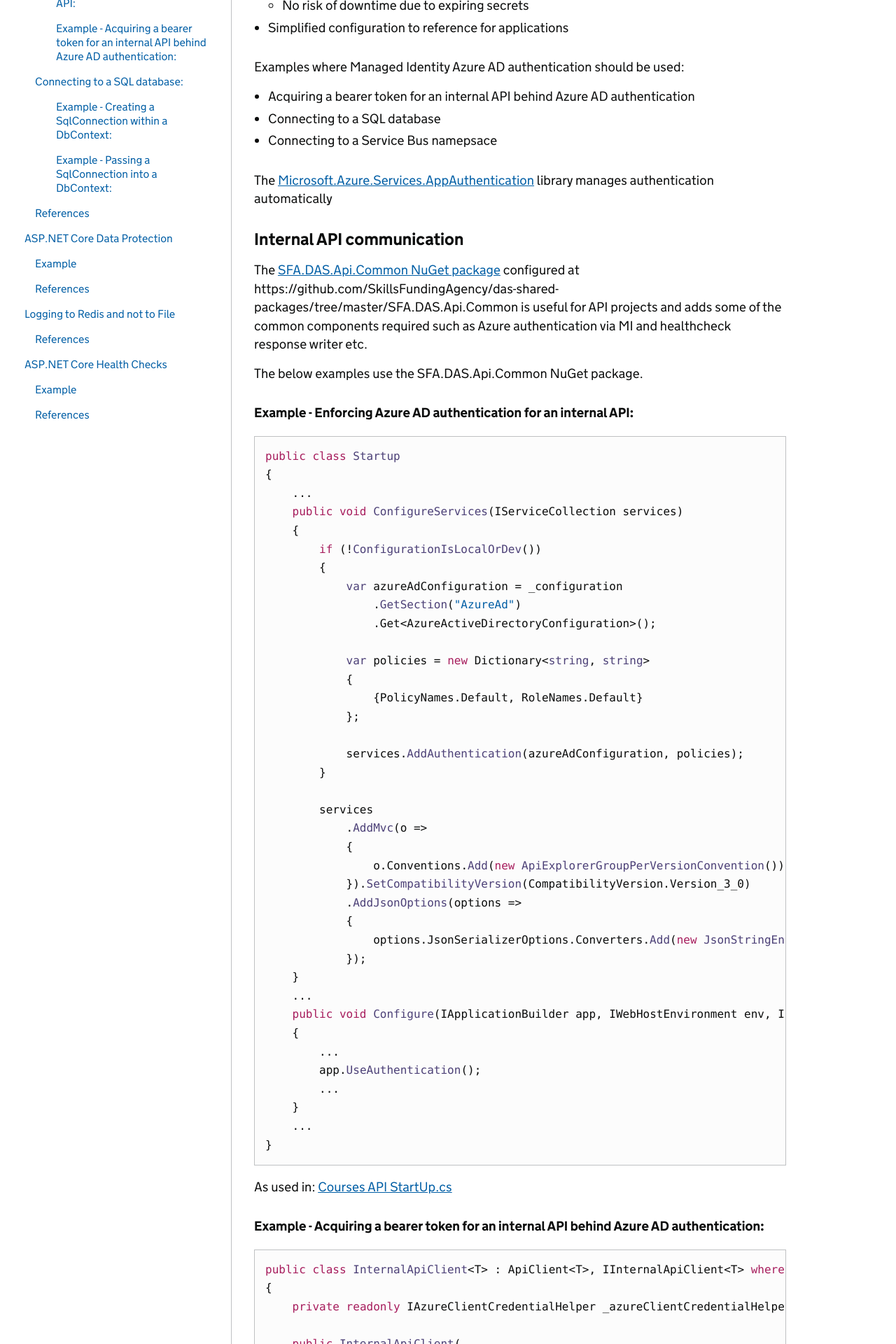
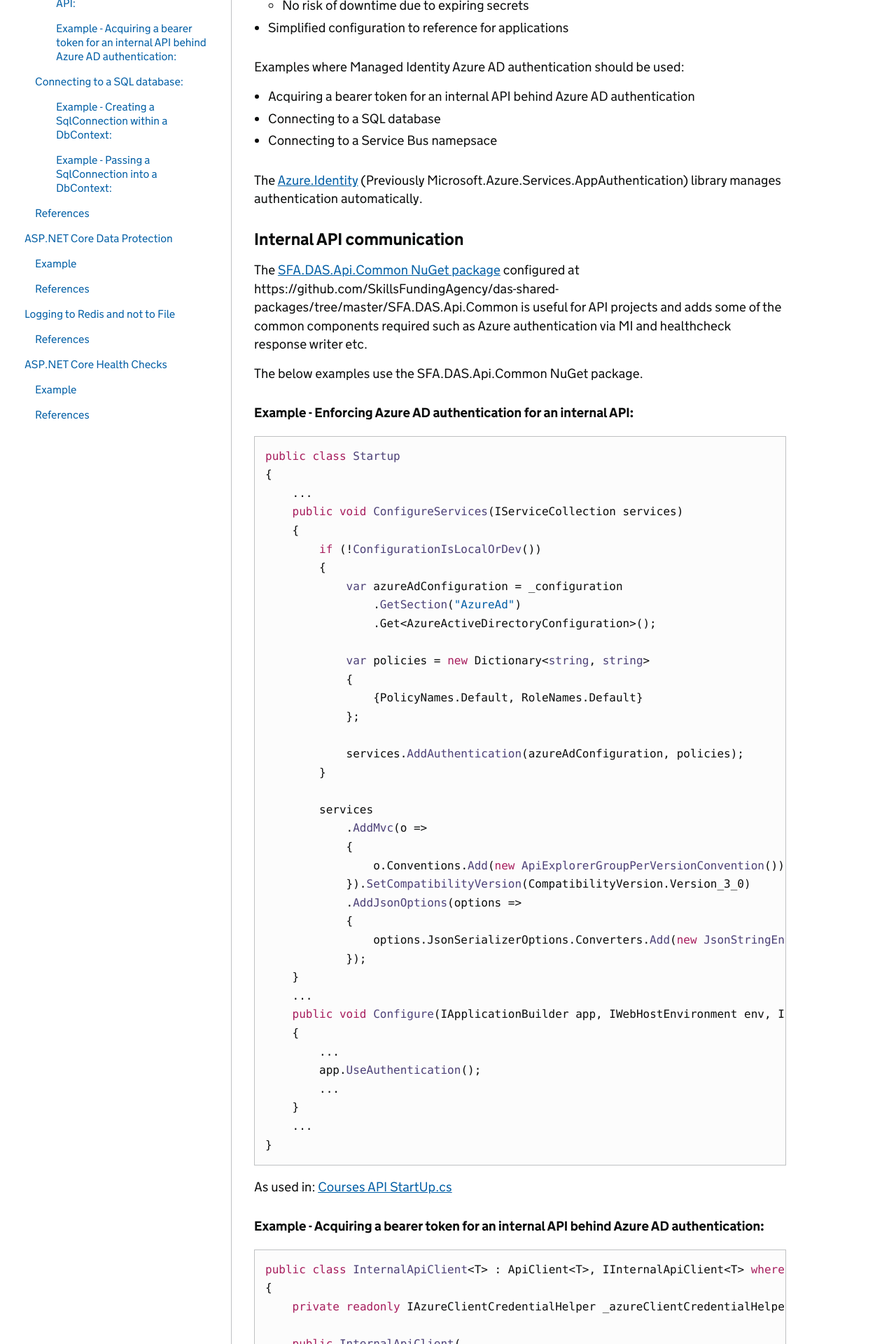
Before and after one commit to SkillsFundingAgency/das-technical-guidance, a Jekyll site: the page built from collections/_development_standards/platform-integration.md, in a window 1280 px wide. Shown: the part 541-2461 px from the top of the page at 70% size. Built offline with Jekyll 4.4.1, drawn with Linux system fonts in a browser that asks for light colours; some of the changed text lies outside the part shown.

Commit message:
Sign-post latest Azure Identity package
Microsoft.Azure.Services.AppAuthentication is now deprecated so we should be pointing to it's replacement, Azure.Identity.

```diff
--- a/collections/_development_standards/platform-integration.md
+++ b/collections/_development_standards/platform-integration.md
@@ -24,7 +24,7 @@ Examples where Managed Identity Azure AD authentication should be used:
 * Connecting to a Service Bus namepsace
 
 
-The [Microsoft.Azure.Services.AppAuthentication](https://www.nuget.org/packages/Microsoft.Azure.Services.AppAuthentication) library manages authentication automatically
+The [Azure.Identity](https://www.nuget.org/packages/Azure.Identity/) (Previously Microsoft.Azure.Services.AppAuthentication) library manages authentication automatically.
 
 ### Internal API communication
 
```
Also changed, not shown: other parts of collections/_development_standards/platform-integration.md (+1 -2 lines).
